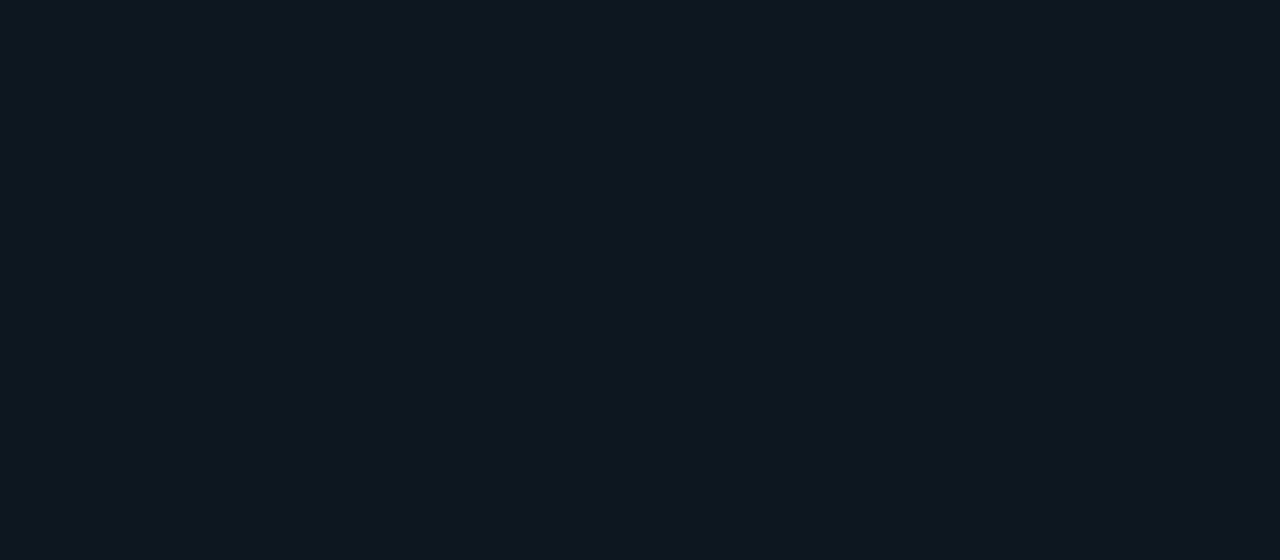
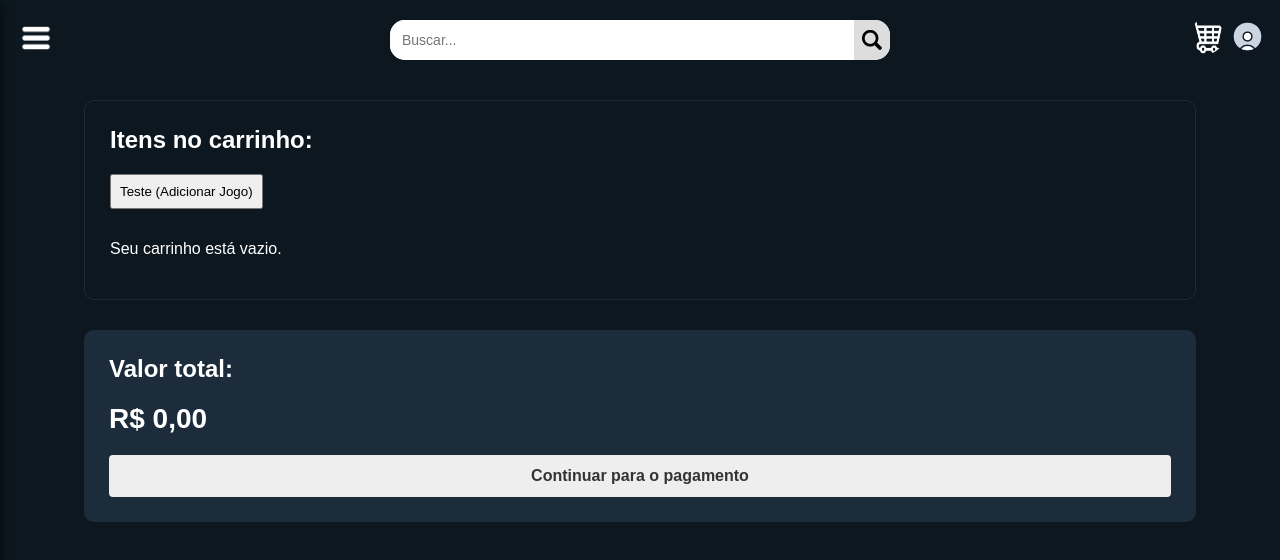
Before and after one commit to facs-web-usabilidade/project, a React (Create React App) app in the folder react/supa-games/: page /cart in a window 1280 px wide. Before the commit this address had no page. Shown: the top 560 px of the page. Built offline with nearby package versions, Linux system fonts and the light colour scheme.

Commit message:
add: Cart page sem fetch para o backend

```diff
--- a/react/supa-games/src/App.js
+++ b/react/supa-games/src/App.js
@@ -11,6 +11,7 @@ import Profile from "./pages/Profile";
 import MyGames from "./pages/MyGames";
 import History from "./pages/History";
 import Settings from "./pages/Settings";
+import Cart from "./pages/Cart";
 
 const App = () => (
   <Router>
@@ -26,6 +27,7 @@ const App = () => (
       <Route path="/myGames" element={<MyGames />} />
       <Route path="/history" element={<History />} />
       <Route path="/settings" element={<Settings />} />
+      <Route path="/cart" element={<Cart />} />
       {/* </Route> */}
       <Route path="/register" element={<Register />} />
       <Route path="/login" element={<Login />} />
--- /dev/null
+++ b/react/supa-games/src/components/CartItem.js
@@ -0,0 +1,28 @@
+function CartItem({ item, onRemove }) {
+  const itemPrice = item.price.toLocaleString('pt-BR', {
+    style: 'currency',
+    currency: 'BRL'
+  });
+
+  const handleRemoveClick = (event) => {
+    event.preventDefault();
+    onRemove(item.fkJogo);
+  };
+
+  return (
+    <div className="cart-item">
+      <div className="cart-item-image">
+      </div>
+      <div className="cart-item-details">
+        <h4>{item.title}</h4>
+        <p>Quantidade: {item.quantity}</p>
+        <p className="cart-item-price">{itemPrice}</p>
+      </div>
+      <a href="#" onClick={handleRemoveClick} className="cart-item-remove">
+        Remover <span className="remove-icon">X</span>
+      </a>
+    </div>
+  );
+}
+
+export default CartItem;
--- /dev/null
+++ b/react/supa-games/src/pages/Cart.js
@@ -0,0 +1,88 @@
+import React, { useState, useEffect } from "react";
+import Layout from "../components/Layout";
+import CartItem from "../components/CartItem";
+import "../styles/pages/cart.css";
+
+function Cart() {
+    const [cartItems, setCartItems] = useState([]);
+    const [totalValue, setTotalValue] = useState("R$ 0,00");
+
+  useEffect(() => {
+    let calculatedTotal = 0;
+    for (const item of cartItems) {
+      calculatedTotal = calculatedTotal + (item.price * item.quantity);
+    }
+
+    const formattedTotal = calculatedTotal.toLocaleString('pt-BR', {
+      style: 'currency',
+      currency: 'BRL'
+    });
+
+    setTotalValue(formattedTotal);
+  }, [cartItems]);
+
+  const handleRemove = (fkJogo) => {
+    const novaLista = cartItems.filter(item => item.fkJogo !== fkJogo);
+    setCartItems(novaLista);
+  };
+
+
+  // função temporaria de adicinar jogo (para teste)
+const handleAddItem = () => {
+    const priceOptions = [10.00, 100.00, 25.50];
+    const newPrice = priceOptions[Math.floor(Math.random() * priceOptions.length)];
+
+    const novoJogo = {
+      id: Math.random(),
+      fkJogo: Math.floor(Math.random() * 100) + 10,
+      title: `Jogo Teste (R$ ${newPrice.toFixed(2)})`, // Nome do jogo mostra o preço
+      quantity: 1,
+      price: newPrice, // O preço real do item
+      image: "",
+    };
+    const novaLista = [...cartItems, novoJogo];
+    setCartItems(novaLista);
+  };
+    //
+
+
+    return (
+    <Layout>
+      <main className="content-grid">
+        <div className="cart-container">
+
+          <section className="cart-items">
+            <h2>Itens no carrinho:</h2>
+
+            <button onClick={handleAddItem} style={{ marginBottom: '15px', padding: '8px' }}>
+              Teste (Adicionar Jogo)
+            </button>
+
+            <div className="cart-list">
+              {cartItems.map((item) => (
+                <CartItem
+                  key={item.id}
+                  item={item}
+                  onRemove={handleRemove}
+                />
+              ))}
+
+              {cartItems.length === 0 && (
+                <p>Seu carrinho está vazio.</p>
+              )}
+            </div>
+          </section>
+
+          <aside className="cart-summary">
+            <h2>Valor total:</h2>
+            <p className="total-price">{totalValue}</p>
+            <button className="checkout-btn">Continuar para o pagamento</button>
+          </aside>
+
+        </div>
+      </main>
+    </Layout>
+  );
+}
+
+export default Cart;
--- /dev/null
+++ b/react/supa-games/src/styles/pages/cart.css
@@ -0,0 +1,184 @@
+.cart-container {
+    display: flex;
+    flex-wrap: wrap;
+    gap: 30px;
+}
+
+.cart-items {
+    flex: 4;
+    min-width: 700px;
+    border: 1px solid #1C2C3B;
+    padding: 25px;
+    border-radius: 10px;
+}
+
+.cart-items h2 {
+    margin-top: 0;
+    font-size: 24px;
+}
+
+.cart-list {
+    display: flex;
+    flex-direction: column;
+    gap: 20px;
+}
+
+.cart-item {
+    background-color: #1C2C3B;
+    border-radius: 8px;
+    padding: 15px;
+    display: flex;
+    flex-wrap: wrap;
+    gap: 15px;
+    align-items: flex-start;
+}
+
+.cart-item-image {
+    width: 80px;
+    height: 100px;
+    background-color: #D9D9D9;
+    border-radius: 4px;
+    flex-shrink: 0;
+}
+
+.cart-item-details {
+    flex: 1;
+    min-width: 150px;
+}
+
+.cart-item-details h4 {
+    margin: 0 0 5px 0;
+    font-size: 18px;
+}
+
+.cart-item-details p {
+    margin: 5px 0;
+    font-size: 16px;
+    color: #aaa;
+}
+
+.cart-item-details .cart-item-amount {
+    font-weight: bold;
+    color: #fff;
+}
+
+.cart-item-details .cart-item-amount .cart-item-amount-value {
+    font-weight: bold;
+    color: gold;
+}
+
+.cart-item-details .cart-item-price {
+    font-weight: bold;
+    color: #fff;
+}
+
+.cart-item-details .cart-item-price .cart-item-price-value {
+    font-weight: bold;
+    color: green;
+}
+
+.cart-item-details .cart-item-date {
+    font-weight: bold;
+    color: #fff;
+}
+
+.cart-item-details .cart-item-date .cart-item-date-value {
+    font-weight: bold;
+    color: gray;
+}
+
+.cart-item-remove {
+    margin-top: 12%;
+    width: fit-content;
+    text-align: right;
+    color: #aaa;
+    text-decoration: none;
+    font-size: 14px;
+}
+
+.remove-icon {
+    color: #ff4444;
+    font-weight: bold;
+    margin-left: 5px;
+}
+
+.cart-summary {
+    flex: 1;
+    min-width: 300px;
+    background-color: #1C2C3B;
+    border-radius: 10px;
+    padding: 25px;
+    height: fit-content;
+}
+
+.cart-summary h2 {
+    margin-top: 0;
+    font-size: 24px;
+}
+
+.total-price {
+    font-size: 28px;
+    font-weight: bold;
+    margin: 20px 0;
+}
+
+.total-price .total-price-value {
+    color: green;
+    text-decoration: underline;
+    text-underline-offset: 2px;
+}
+
+.checkout-btn {
+    background-color: #eee;
+    color: #333;
+    border: none;
+    padding: 12px 20px;
+    font-size: 16px;
+    font-weight: bold;
+    border-radius: 4px;
+    cursor: pointer;
+    width: 100%;
+}
+
+@media screen and (max-width: 768px) {
+    .cart-item {
+        align-items: center;
+    }
+
+    .cart-item-remove {
+        flex-basis: auto;
+        margin-left: auto;
+        text-align: left;
+    }
+    .cart-items {
+        min-width: 100%;
+        padding: 15px;
+    }
+
+    .cart-summary {
+    min-width: 100%;
+    }
+}
+
+body.light-theme .cart-item {
+    background-color: #bbada0;
+    color: #000;
+}
+
+body.light-theme .cart-item .cart-item-amount, body.light-theme .cart-item .cart-item-price, body.light-theme .cart-item .cart-item-date {
+    color: #000;
+}
+
+body.light-theme .cart-summary {
+    background-color: #bbada0;
+}
+
+body.light-theme .remove-icon {
+    color: #ff4444;
+}
+
+body.light-theme .cart-item-remove {
+    border: 1px solid #000;
+    border-radius: 5px;
+    padding: 1px;
+}
```
